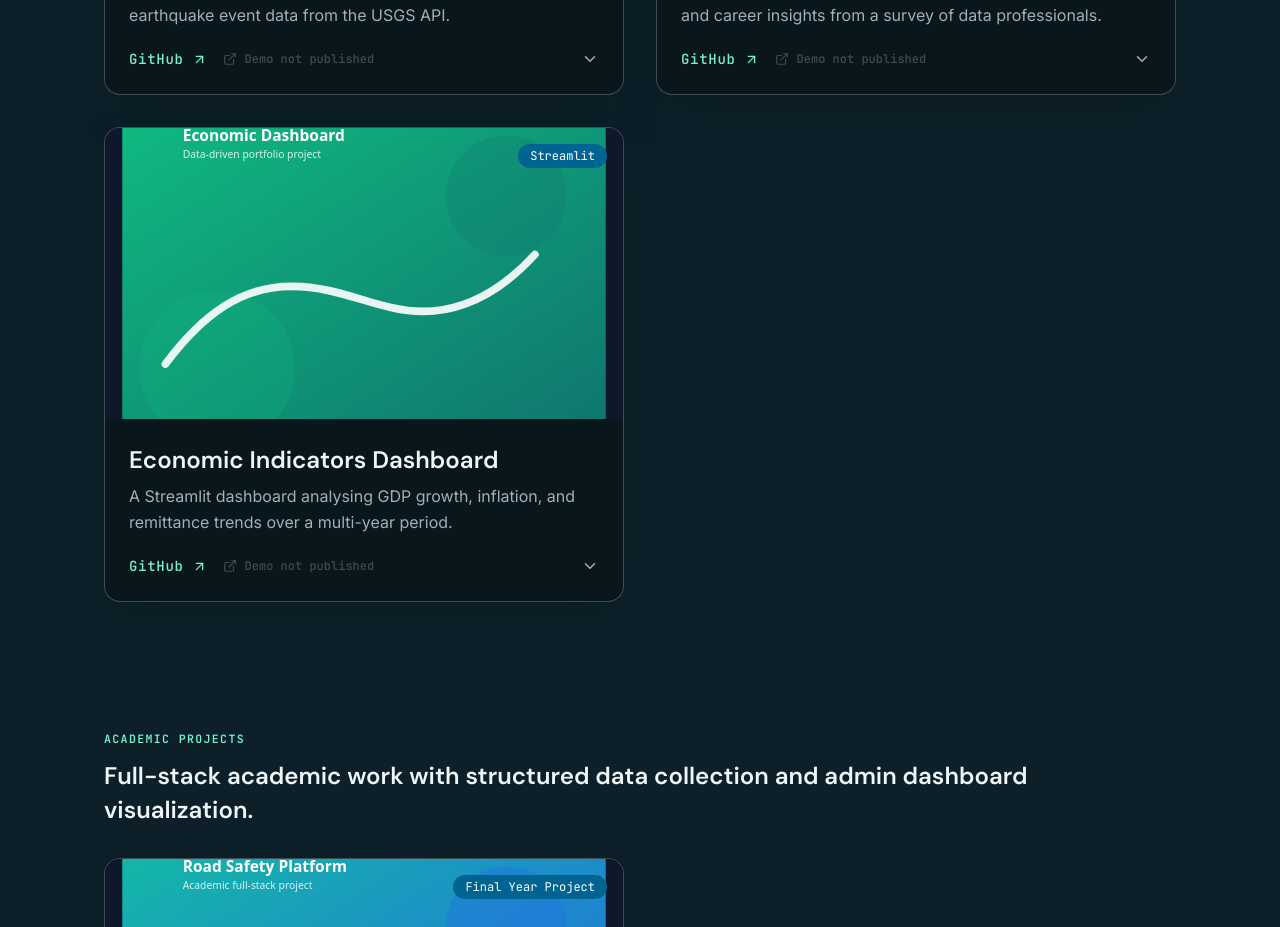
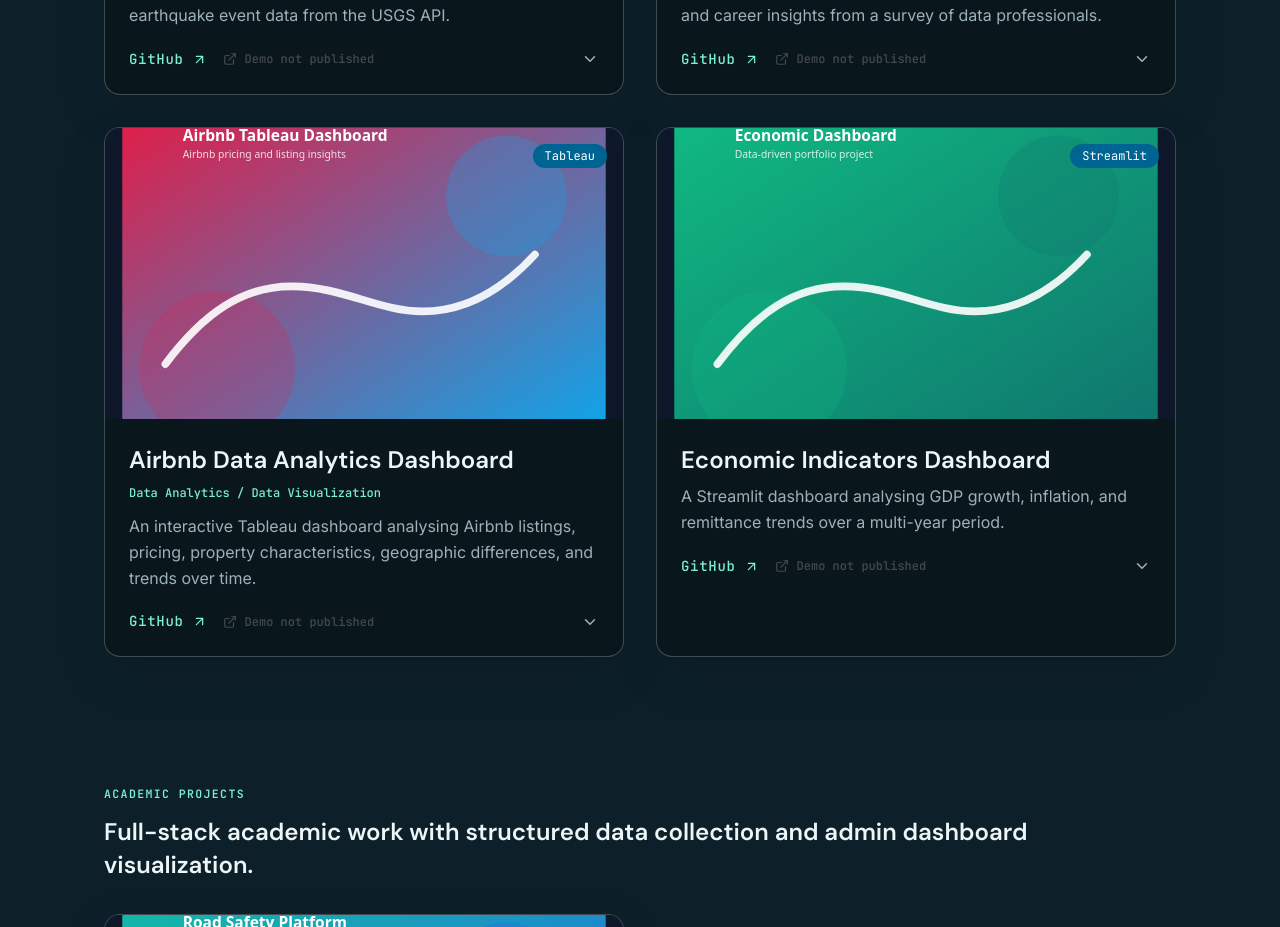
Before and after one commit to Nima-vd/Portfolio, a React (Vite) app: page / in a window 1280 px wide. Shown: the part 8100-9027 px from the top of the page. Built offline with nearby package versions, Linux system fonts and the light colour scheme.

Commit message:
fix projects

```diff
--- a/src/components/Projects.jsx
+++ b/src/components/Projects.jsx
@@ -4,6 +4,7 @@ import { ArrowUpRight, ChevronDown, ExternalLink } from 'lucide-react'
 import { MagneticButton } from './Motion'
 
 const filters = ['All', 'Power BI', 'Python', 'SQL', 'Excel', 'Tableau', 'Streamlit']
+const airbnbDashboardUrl = 'https://public.tableau.com/views/AirBnB_17868643569130/Dashboard1?:language=en-US&publish=yes&:sid=&:redirect=auth&:display_count=n&:origin=viz_share_link'
 
 const createSvgImage = (title, accent, secondary, subtitle = 'Data-driven portfolio project') => {
   const svg = `<svg xmlns="http://www.w3.org/2000/svg" width="1200" height="800" viewBox="0 0 1200 800"><rect width="1200" height="800" rx="36" fill="#0F172A"/><rect x="40" y="40" width="1120" height="720" rx="28" fill="url(#grad)"/><circle cx="930" cy="220" r="140" fill="${secondary}" opacity="0.28"/><circle cx="260" cy="620" r="180" fill="${accent}" opacity="0.22"/><path d="M140 610c90-120 180-180 292-180 120 0 201 58 304 58 94 0 183-48 260-132" stroke="white" stroke-width="18" fill="none" stroke-linecap="round" opacity="0.9"/><text x="180" y="92" fill="white" font-family="Segoe UI, Arial, sans-serif" font-size="36" font-weight="700">${title}</text><text x="180" y="132" fill="rgba(255,255,255,0.82)" font-family="Segoe UI, Arial, sans-serif" font-size="24">${subtitle}</text><defs><linearGradient id="grad" x1="0%" y1="0%" x2="100%" y2="100%"><stop offset="0%" stop-color="${accent}"/><stop offset="100%" stop-color="${secondary}"/></linearGradient></defs></svg>`
@@ -13,6 +14,26 @@ const createSvgImage = (title, accent, secondary, subtitle = 'Data-driven portfo
 const dataAnalyticsProjects = [
   { title: 'Earthquake Risk Analysis', tag: 'Python', category: 'Python', description: 'A Python workflow for collecting, cleaning, and visualizing earthquake event data from the USGS API.', imageSrc: createSvgImage('Earthquake Analysis', '#f59e0b', '#dc2626'), link: 'https://github.com/Nima-vd/Earthquake_analysis', demo: null, problem: 'Make earthquake activity easier to inspect through a repeatable analytical workflow.', dataset: 'USGS earthquake event data.', tools: 'Python, data collection, cleaning, and visualization.', methodology: 'Collect source data, prepare it for analysis, then visualize patterns and risk signals.', dataCleaning: 'Standardize API fields and prepare records for consistent filtering and comparison.', analysis: 'Explore activity by location, timing, and earthquake characteristics.', insights: 'The workflow creates a repeatable view of seismic activity and risk patterns.', value: 'Supports clearer exploration of hazard trends and a foundation for future risk reporting.', challenges: 'Working with changing API responses while maintaining a consistent analysis pipeline.', learned: 'How a reliable data pipeline improves the quality of downstream visual analysis.' },
   { title: 'Data Professional Survey Breakdown', tag: 'Power BI', category: 'Power BI', description: 'An interactive Power BI dashboard highlighting salary, skills, and career insights from a survey of data professionals.', imageSrc: createSvgImage('Power BI Dashboard', '#7c3aed', '#0ea5e9'), link: 'https://github.com/Nima-vd/Data-Professional-Survey-PowerBI', demo: null, problem: 'Turn a broad survey into an accessible view of data-career patterns.', dataset: 'Survey data from data professionals.', tools: 'Power BI, data modeling, dashboard design, and visual analysis.', methodology: 'Organize survey dimensions into interactive views that support comparison and exploration.', dataCleaning: 'Prepare survey fields and categories so comparisons remain consistent across visuals.', analysis: 'Compare salary, skills, and career context through interactive dashboard views.', insights: 'The dashboard makes salary, skills, and career context easier to compare.', value: 'Shows how a broad survey can become a useful decision-support surface.', challenges: 'Presenting varied survey responses without obscuring important differences.', learned: 'How information design affects the usefulness of a business dashboard.' },
+  {
+    title: 'Airbnb Data Analytics Dashboard',
+    tag: 'Tableau',
+    category: 'Tableau',
+    label: 'Data Analytics / Data Visualization',
+    tags: ['Tableau Public', 'Data Analytics', 'Data Visualization'],
+    description: 'An interactive Tableau dashboard analysing Airbnb listings, pricing, property characteristics, geographic differences, and trends over time.',
+    imageSrc: createSvgImage('Airbnb Tableau Dashboard', '#e11d48', '#0ea5e9', 'Airbnb pricing and listing insights'),
+    link: airbnbDashboardUrl,
+    linkLabel: 'View Dashboard',
+    showDemoStatus: false,
+    caseStudyRows: [
+      ['Overview', 'An interactive Tableau dashboard analysing Airbnb listings, pricing, property characteristics, geographic differences, and trends over time. The project transforms Airbnb data into meaningful business insights for pricing and market review.'],
+      ['Business Questions', 'How does property size relate to average Airbnb price? Which property sizes dominate the Airbnb market? How does average price vary by location? What trends can be observed over time?'],
+      ['Tools and Skills', 'Tableau Public, data visualization, calculated fields, bins, joins, relationships, geographic analysis, and time-series analysis.'],
+      ['Key Insights', 'Property Size and Pricing: average price increased from 96.2 for 1-bedroom properties to 584.8 for 6-bedroom properties. Market Composition: the dataset contains 1,811 one-bedroom listings compared with only 5 six-bedroom listings. Location and Pricing: average prices vary considerably across ZIP codes. Overall Trend: the time-series analysis shows an upward trend, increasing from approximately 1,000K to 2,100K.'],
+      ['Dashboard Preview', 'The dashboard presents Airbnb pricing, listing composition, bedroom count differences, ZIP-code pricing variation, and time-series movement in a single Tableau Public view.'],
+      ['Tableau Dashboard Link', 'Use the View Dashboard button to open the interactive Tableau Public dashboard in a new tab.'],
+    ],
+  },
   { title: 'Economic Indicators Dashboard', tag: 'Streamlit', category: 'Streamlit', description: 'A Streamlit dashboard analysing GDP growth, inflation, and remittance trends over a multi-year period.', imageSrc: createSvgImage('Economic Dashboard', '#10b981', '#0f766e'), link: 'https://github.com/Nima-vd/Nepal-Economic-Dashboard', demo: null, problem: 'Make long-term economic indicators easier to explore together through an interactive dashboard.', dataset: 'Economic indicator time-series data from 2000 to 2023.', tools: 'Python, Streamlit, data preparation, and interactive visualization.', methodology: 'Bring multiple indicators into one navigable dashboard for trend comparison.', dataCleaning: 'Align indicator names, years, and values to support consistent time-series views.', analysis: 'Compare GDP growth, inflation, and remittance trends across the shared period.', insights: 'Users can inspect multiple indicators across the same time window and identify key shifts.', value: 'Creates a clearer starting point for contextual economic analysis and stakeholder review.', challenges: 'Making indicators with different scales readable in one dashboard.', learned: 'How interactive controls can make longitudinal analysis more approachable.' },
 ]
 
@@ -58,7 +79,7 @@ function ProjectCard({ project, index }) {
           <button type="button" onClick={() => setExpanded(open => !open)} aria-expanded={expanded} className="ml-auto text-secondary hover:text-primary transition-colors" aria-label={`${expanded ? 'Hide' : 'Show'} ${project.title} case study`}><ChevronDown size={18} className={`transition-transform ${expanded ? 'rotate-180' : ''}`} /></button>
         </div>
         <AnimatePresence initial={false}>
-          {expanded && <motion.div initial={{ height: 0, opacity: 0 }} animate={{ height: 'auto', opacity: 1 }} exit={{ height: 0, opacity: 0 }} className="overflow-hidden"><dl className="case-study-grid mt-6 pt-5 border-t border-outline-variant/20">{[['Problem', project.problem], ['Dataset', project.dataset], ['Tools used', project.tools], ['Methodology', project.methodology], ['Data handling', project.dataCleaning], ['Analysis and visualization', project.analysis], ['Key insights', project.insights], ['Value', project.value], ['Challenges', project.challenges], ['What I learned', project.learned]].map(([label, text]) => <div key={label}><dt className="font-label-sm text-label-sm text-primary">{label}</dt><dd className="font-body-md text-body-md text-on-surface-variant mt-1">{text}</dd></div>)}</dl></motion.div>}
+          {expanded && <motion.div initial={{ height: 0, opacity: 0 }} animate={{ height: 'auto', opacity: 1 }} exit={{ height: 0, opacity: 0 }} className="overflow-hidden"><dl className="case-study-grid mt-6 pt-5 border-t border-outline-variant/20">{(project.caseStudyRows || [['Problem', project.problem], ['Dataset', project.dataset], ['Tools used', project.tools], ['Methodology', project.methodology], ['Data handling', project.dataCleaning], ['Analysis and visualization', project.analysis], ['Key insights', project.insights], ['Value', project.value], ['Challenges', project.challenges], ['What I learned', project.learned]]).map(([label, text]) => text ? <div key={label}><dt className="font-label-sm text-label-sm text-primary">{label}</dt><dd className="font-body-md text-body-md text-on-surface-variant mt-1">{text}</dd></div> : null)}</dl></motion.div>}
         </AnimatePresence>
       </div>
     </motion.article>
```
